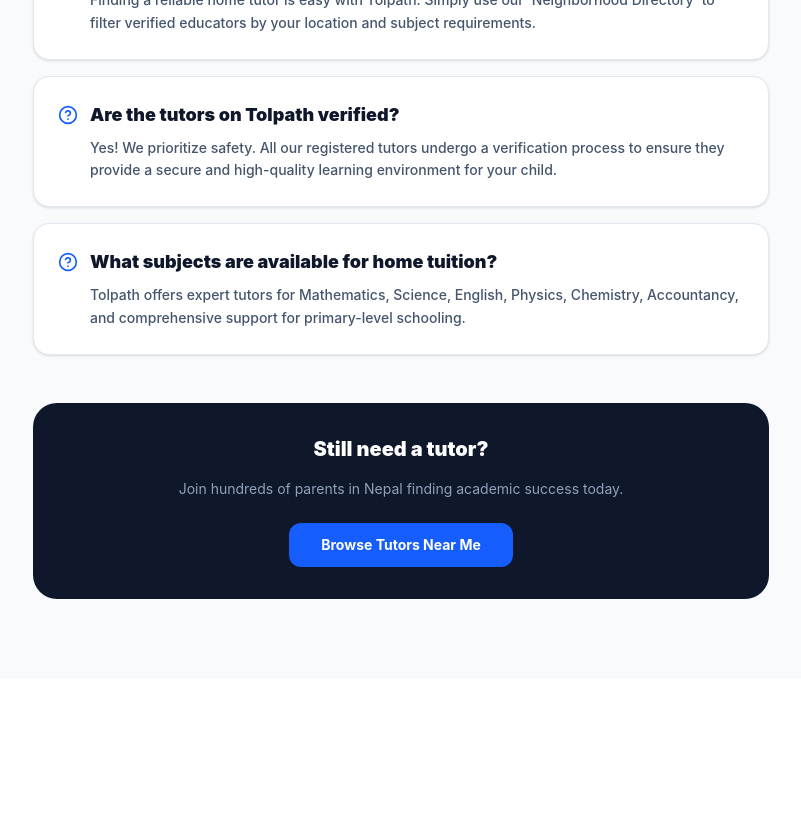
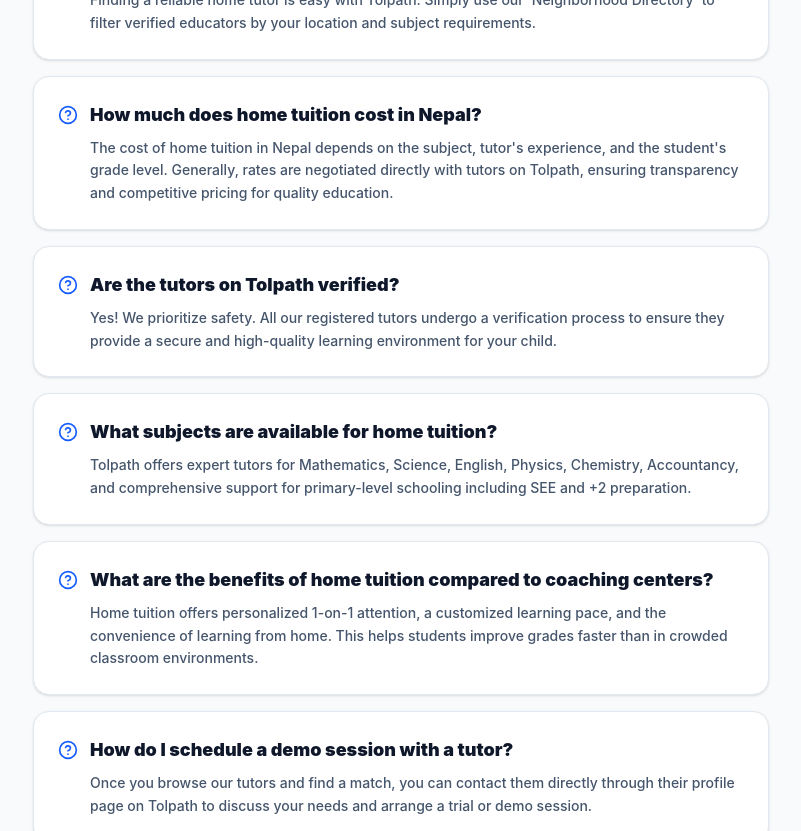
Before and after one commit to Bishal-Saud/Dealdoko-, a React (Vite) app: page /recent-queries in a window 1280 px wide. Shown: the part 240-1071 px from the top of the page, without its empty margins (239-1040 px from the left). Before the commit the page ends 919 px from the top, so only its background shows below. Built offline with nearby package versions, Linux system fonts and the light colour scheme; no server answers.

Commit message:
bug fixed

```diff
--- a/src/Pages/AskedQuestionPage.jsx
+++ b/src/Pages/AskedQuestionPage.jsx
@@ -1,6 +1,6 @@
 import React from 'react';
 import { HelpCircle, Search, CheckCircle2, BookOpen, Clock, MapPin } from 'lucide-react';
-import { Helmet } from 'react-helmet'; // Recommended for SEO
+import { Helmet } from 'react-helmet-async'; // Recommended for SEO
 
 function AskedQuestionPage() {
  const faqs = [
@@ -9,12 +9,24 @@ function AskedQuestionPage() {
     a: "Finding a reliable home tutor is easy with Tolpath. Simply use our 'Neighborhood Directory' to filter verified educators by your location and subject requirements."
   },
   {
+    q: "How much does home tuition cost in Nepal?",
+    a: "The cost of home tuition in Nepal depends on the subject, tutor's experience, and the student's grade level. Generally, rates are negotiated directly with tutors on Tolpath, ensuring transparency and competitive pricing for quality education."
+  },
+  {
     q: "Are the tutors on Tolpath verified?",
     a: "Yes! We prioritize safety. All our registered tutors undergo a verification process to ensure they provide a secure and high-quality learning environment for your child."
   },
   {
     q: "What subjects are available for home tuition?",
-      a: "Tolpath offers expert tutors for Mathematics, Science, English, Physics, Chemistry, Accountancy, and comprehensive support for primary-level schooling."
+    a: "Tolpath offers expert tutors for Mathematics, Science, English, Physics, Chemistry, Accountancy, and comprehensive support for primary-level schooling including SEE and +2 preparation."
+  },
+  {
+    q: "What are the benefits of home tuition compared to coaching centers?",
+    a: "Home tuition offers personalized 1-on-1 attention, a customized learning pace, and the convenience of learning from home. This helps students improve grades faster than in crowded classroom environments."
+  },
+  {
+    q: "How do I schedule a demo session with a tutor?",
+    a: "Once you browse our tutors and find a match, you can contact them directly through their profile page on Tolpath to discuss your needs and arrange a trial or demo session."
   }
 ];
 
@@ -61,7 +73,23 @@ function AskedQuestionPage() {
           </a>
         </div>
       </div>
+
+      <script type="application/ld+json">
+  {JSON.stringify({
+    "@context": "https://schema.org",
+    "@type": "FAQPage",
+    "mainEntity": faqs.map(item => ({
+      "@type": "Question",
+      "name": item.q,
+      "acceptedAnswer": {
+        "@type": "Answer",
+        "text": item.a
+      }
+    }))
+  })}
+</script>
     </div>
+
   );
 }
 
--- a/src/components/Footer.jsx
+++ b/src/components/Footer.jsx
@@ -23,7 +23,7 @@ function Footer() {
             <h4 className="text-sm font-bold uppercase tracking-wider text-slate-400">Tutoring Services</h4>
             <ul className="space-y-2.5 text-sm font-semibold">
               <li><Link to="/users?type=tutor" className="text-slate-400 hover:text-white transition">Find Home Tutors Near You</Link></li>
-              <li><Link to="/" className="text-slate-400 hover:text-white transition">Search Subjects Nationwide</Link></li>
+              <li><Link to="/recent-queries" className="text-slate-400 hover:text-white transition">Recently Asked Questions</Link></li>
               <li><Link to="/role" className="text-slate-400 hover:text-white transition">Become a Tutor</Link></li>
             </ul>
           </nav>
```
Lines whose indentation alone changed are shown as unchanged.
